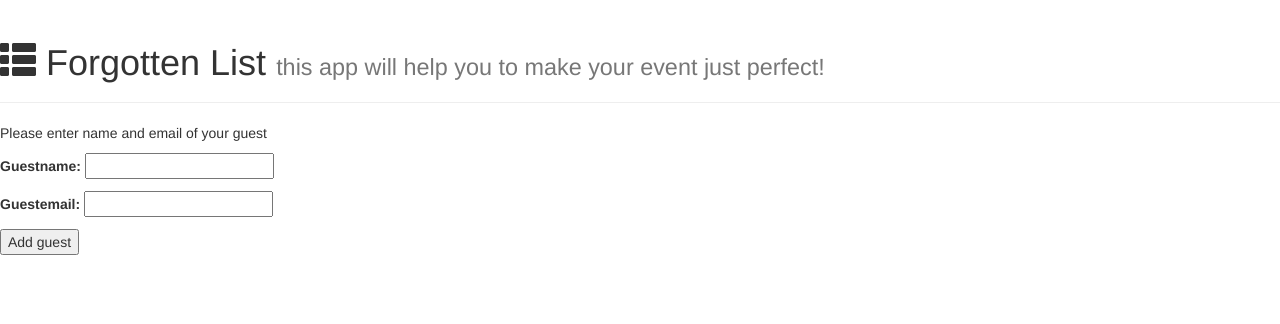
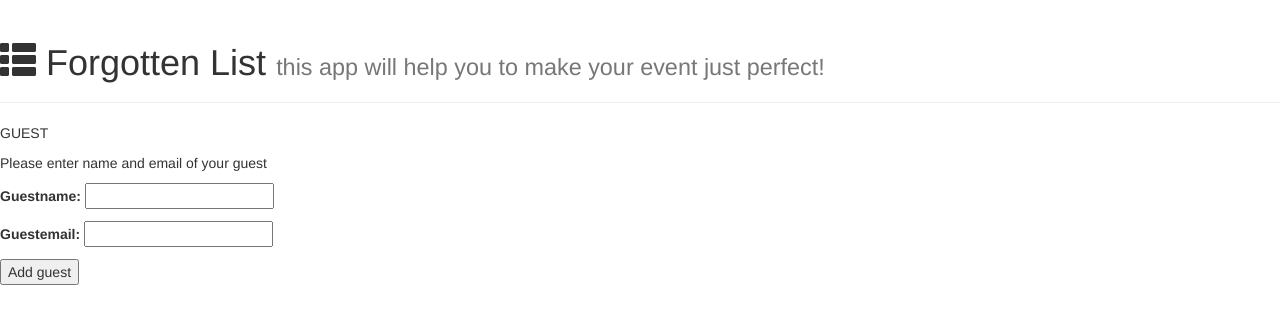
Before and after one commit to jrtidev/flist_djangoApp, a Django app: page /main/ in a window 1280 px wide. Shown: the top 324 px of the page. Run offline with Django 3.2, Linux system fonts and the light colour scheme; some libraries are stand-ins or nearby versions.

```diff
--- a/core/templates/main/main.html
+++ b/core/templates/main/main.html
@@ -19,6 +19,7 @@
   	</h1>
  </div>
 </div>
+<p>GUEST</p>
 <p>{{ addGuestMessage }}</p>
 <form method="POST" action="">{% csrf_token %}
 	{{ form.as_p }}
```
Also changed, not shown: 13 other files.
